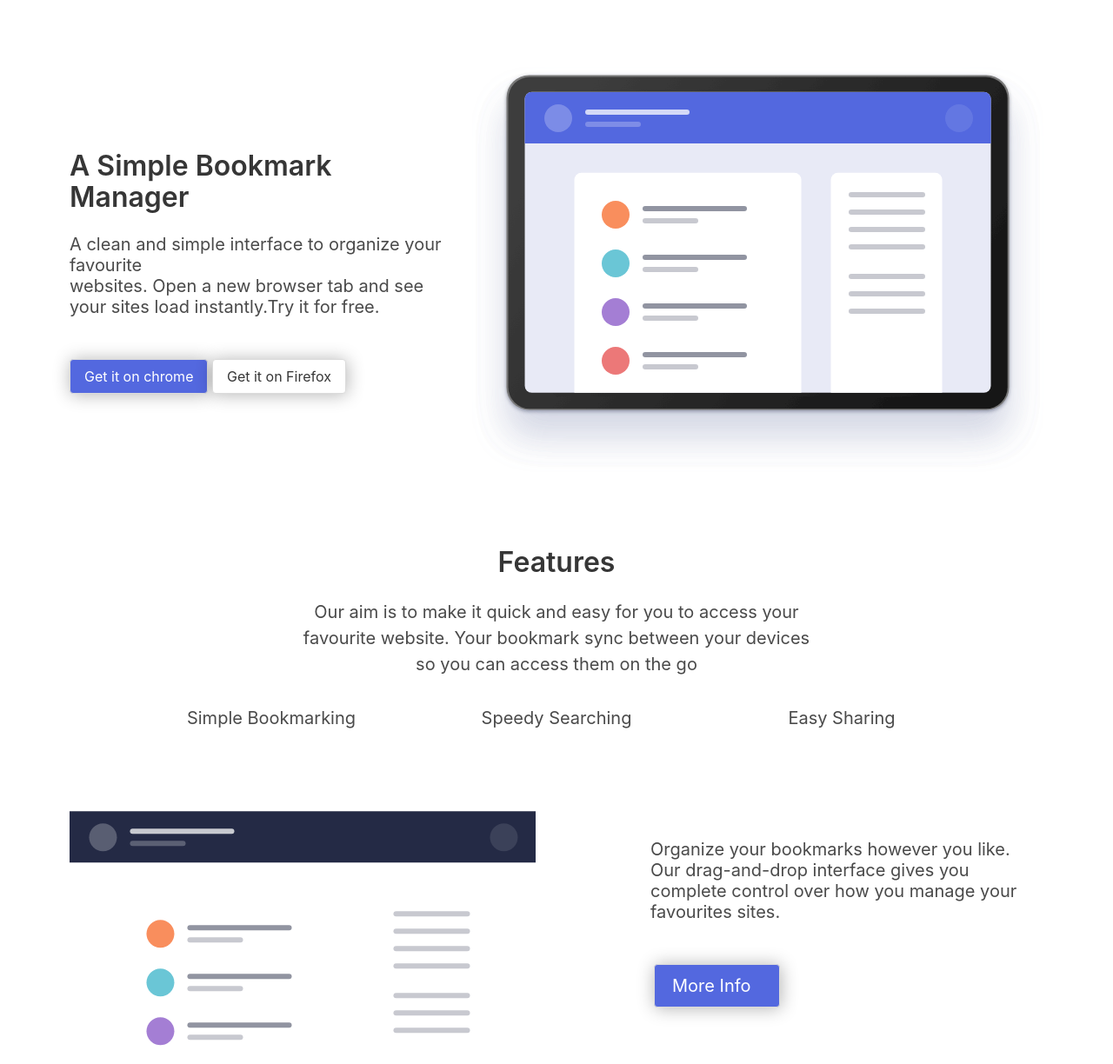
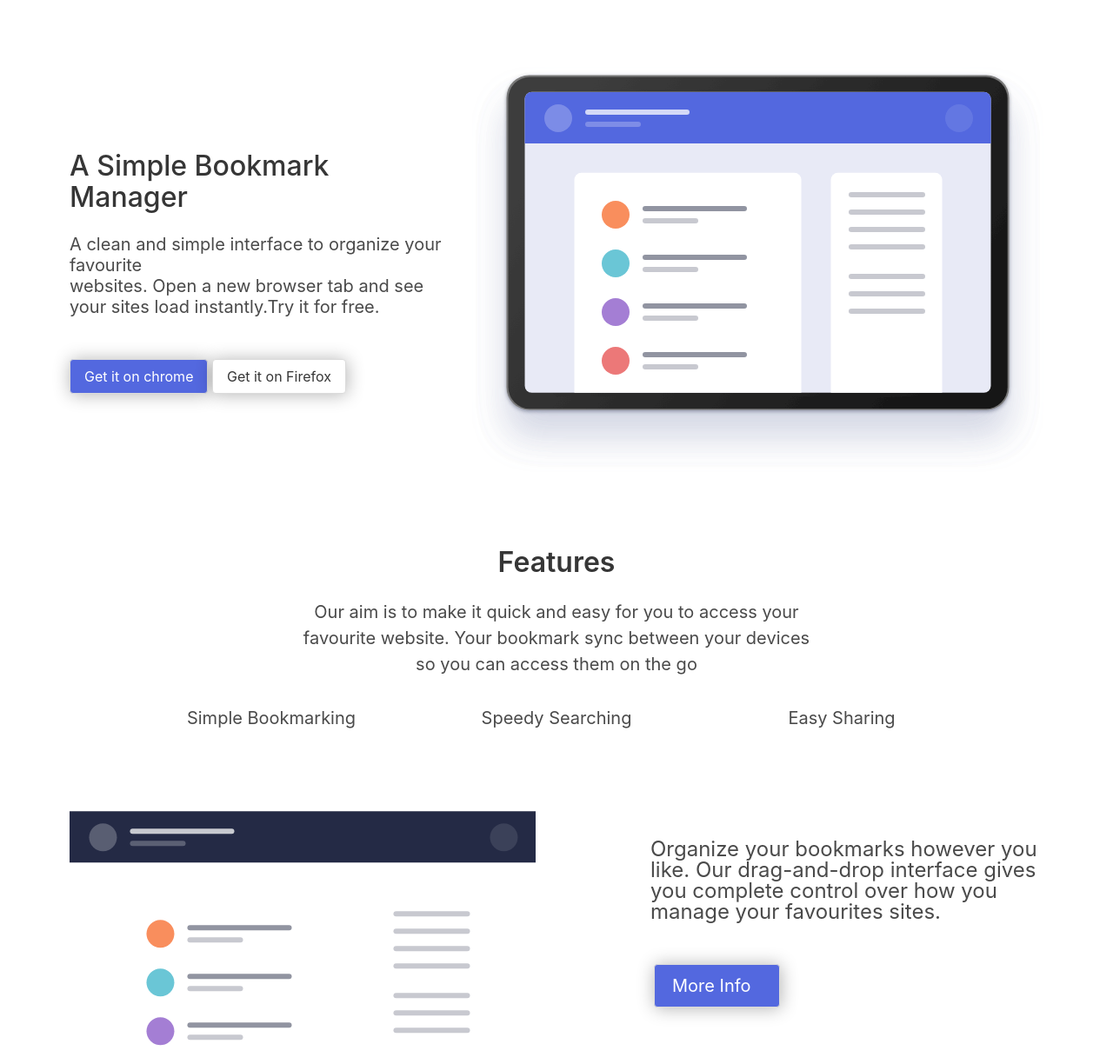
Before and after one commit to Adetutu777/bookmark-product-landing-page, a plain HTML site: page index.html in a window 1280 px wide. Shown: the part 71-1295 px from the top of the page at 87% size. Drawn offline with nearby package versions, Linux system fonts and the light colour scheme.

Commit message:
Update index.html

```diff
--- a/index.html
+++ b/index.html
@@ -78,7 +78,9 @@
 <div class="columns ">
 <div class="column">
 
-    <h1 class="title first-title is-3">A Simple Bookmark Manager</h1>
+    <h1 class="title is-3 has-text-weight-medium first-title">A Simple Bookmark Manager</h1>
+
+
     <p class="first-para is-size-5">
         A clean and simple interface to organize your favourite <br> websites. Open a new browser tab and see your sites load instantly.Try it for free.
     </p>
@@ -142,7 +144,7 @@
 
 <div class="column">
 
-<p class="col-book is-size-5">
+<p class="col-book is-size-4">
 
     Organize your bookmarks however you like. Our drag-and-drop interface gives you complete
     control over how you manage your favourites sites.
@@ -253,7 +255,6 @@ Minimum version 62
 <details>
  <summary>What is Bookmark?</summary>
  <p class="text">Lorem ipsum dolor sit amet, consectetur adipisicing elit. Nulla, facere culpa! Harum explicabo amet deleniti vitae suscipit</p>
-
 </details>
 
 <details>
```
